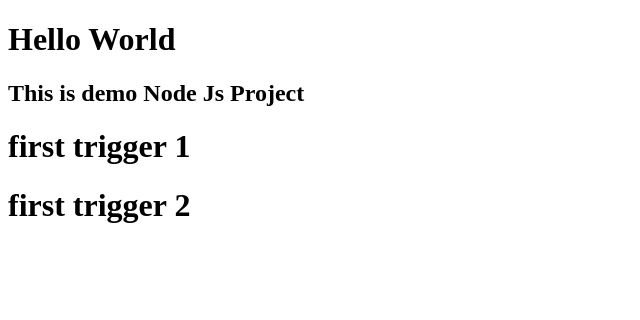
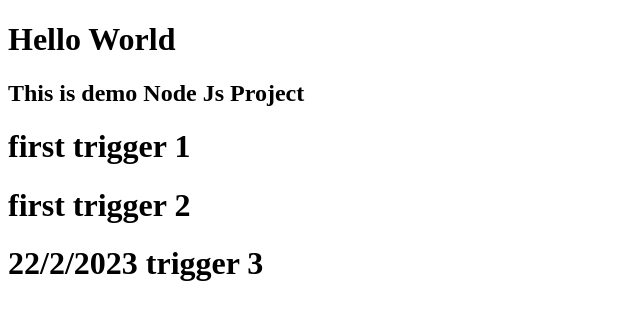
Before and after one commit to KumarYeoley214/demo, a website: page public/index.html in a window 1280 px wide. Shown: the whole page, without its empty margins (0-640 px from the left). Drawn offline with Linux system fonts and the light colour scheme.

Commit message:
Update index.html

```diff
--- a/public/index.html
+++ b/public/index.html
@@ -8,5 +8,6 @@
         <h2> This is demo Node Js Project</h2>
         <h1> first trigger 1 </h1>
          <h1> first trigger 2 </h1>
+        <h1> 22/2/2023 trigger 3 </h1>
     </body>
 </html>
```
